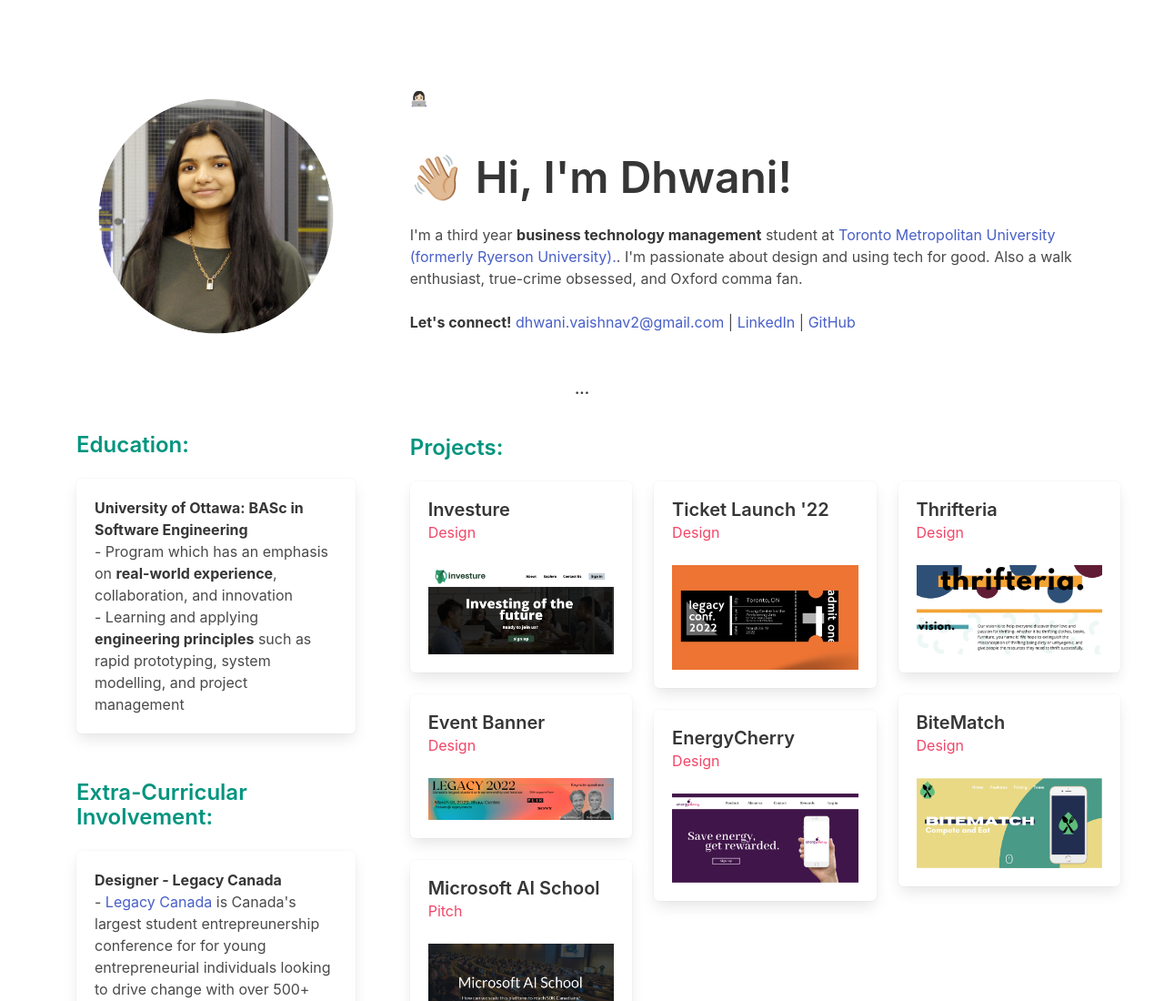
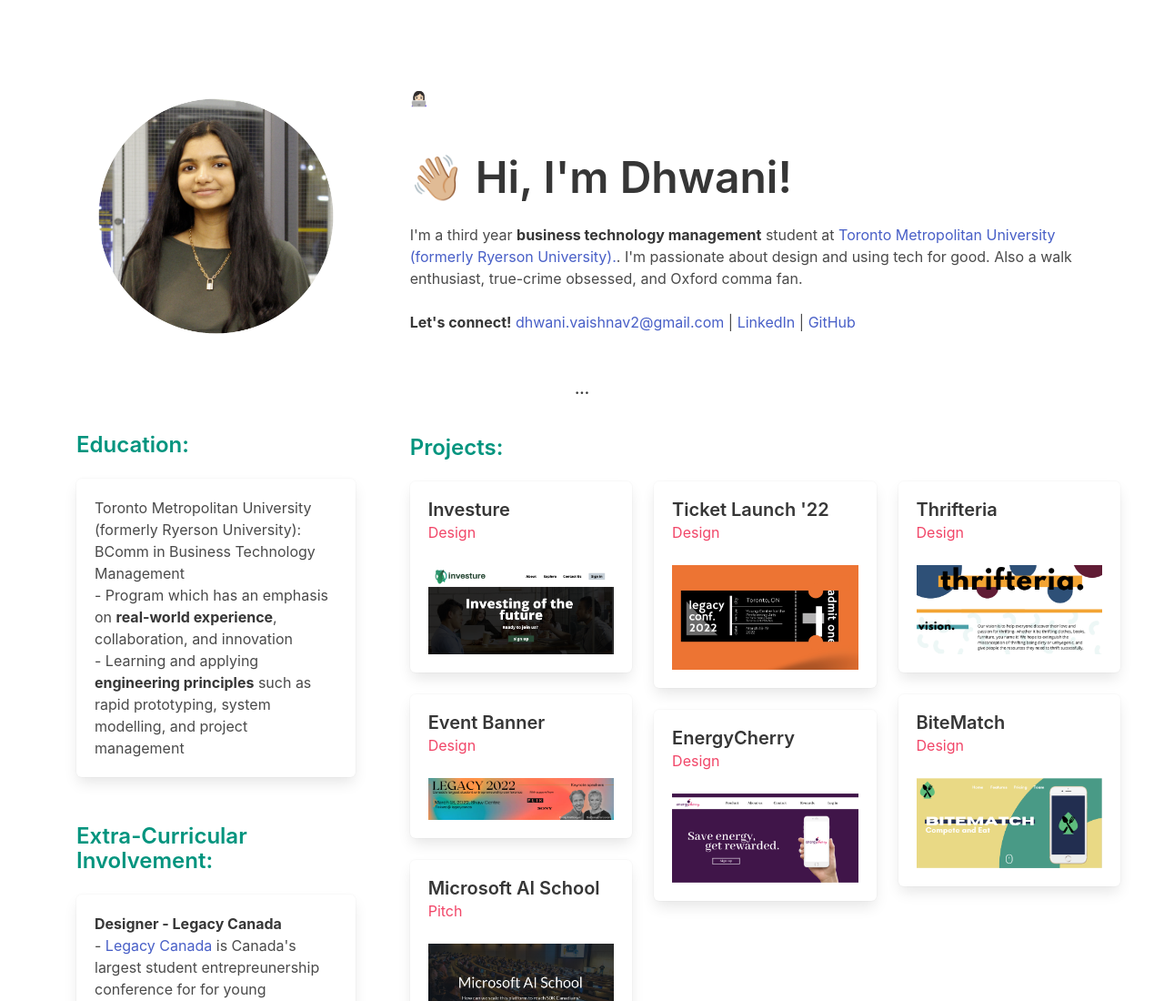
Before and after one commit to dhwani2/dhwani.github.io, a plain HTML site: page index.html in a window 1280 px wide. Shown: the top 1100 px of the page at 91% size. Drawn offline with nearby package versions, Linux system fonts and the light colour scheme.

Commit message:
Update index.html
Updated education

```diff
--- a/index.html
+++ b/index.html
@@ -54,7 +54,7 @@
                 Education:
             </div>
             <div class="box has-has-text-grey-dark">
-                <strong>University of Ottawa: BASc in Software Engineering</strong>
+                Toronto Metropolitan University (formerly Ryerson University): BComm in Business Technology Management
                 <br>
                 <ul>
                     <li>
```
